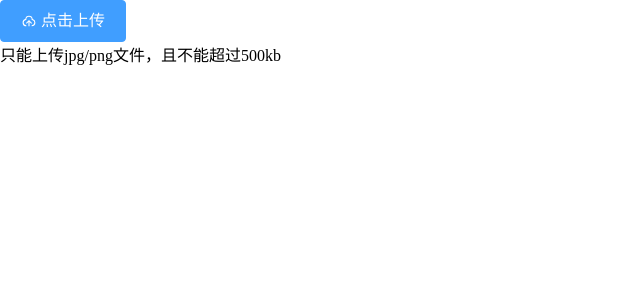
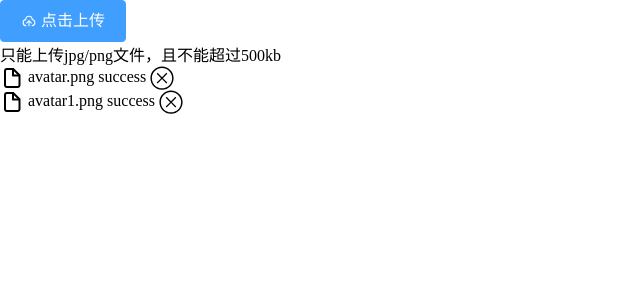
Before and after one commit to baojiawei/pos-ui, a Vue app: page / in a window 1280 px wide. Shown: the top 300 px of the page, without its empty margins (0-640 px from the left). Built offline with nearby package versions, Linux system fonts and the light colour scheme.

Commit message:
添加success、onProgress、error事件

```diff
--- a/src/packages/Form/upload/upload.vue
+++ b/src/packages/Form/upload/upload.vue
@@ -15,11 +15,21 @@
     <div>
       <slot name="tip"></slot>
     </div>
+    <ul>
+      <li v-for="file in files" :key="file.uid">
+        <div class="list-item">
+          <pos-icon icon="file"></pos-icon>
+          {{ file.name }}
+          {{ file.status }}
+          <pos-icon icon="cha"></pos-icon>
+        </div>
+      </li>
+    </ul>
   </div>
 </template>
 
 <script>
-import ajax from 'ajax'
+import ajax from './ajax'
 export default {
   name: 'pos-upload',
   data() {
@@ -120,15 +130,43 @@ export default {
         file: rawFile,
         filename: rawFile.name,
         action: this.action,
-        onProgress: ev => {},
-        onSuccess: res => {},
-        onError: err => {}
+        onProgress: ev => {
+          this.handleProgress(ev, rawFile)
+        },
+        onSuccess: res => {
+          this.handleSuccess(res, rawFile)
+        },
+        onError: err => {
+          this.handleError(err, rawFile)
+        }
       }
       let req = this.httpRequest(options)
       this.reqs[uid] = req
       if (req && req.then) {
         req.then(options.onSuccess, options.onError)
       }
+    },
+    getFile(rawFile) {
+      return this.files.find(file => file.uid === rawFile.uid)
+    },
+    handleProgress(ev, rawFile) {
+      let file = this.getFile(rawFile)
+      file.status = 'uploading'
+      file.percentage = ev.percent || 0
+      this.onProgress(ev, rawFile)
+    },
+    handleSuccess(res, rawFile) {
+      let file = this.getFile(rawFile)
+      file.status = 'success'
+      this.onSuccess(res, rawFile)
+      this.onChange(file)
+    },
+    handleError(err, rawFile) {
+      let file = this.getFile(rawFile)
+      file.status = 'fail'
+      this.onError(err, rawFile)
+      this.onChange(file)
+      delete this.reqs[file.uid] // 已经失败的ajax 不需要了
     }
   }
 }
```
